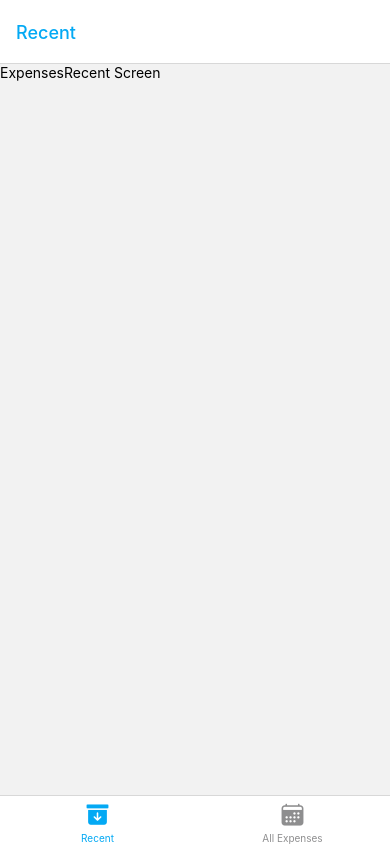
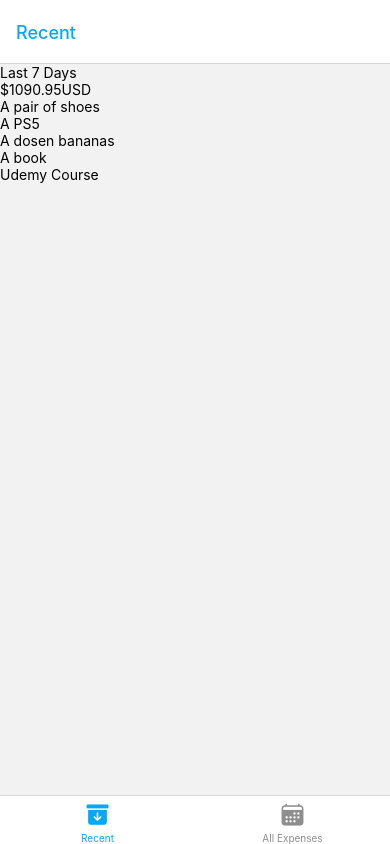
Before and after one commit to officialabdulrehman/react-vative-max-expense-tracker, a React Native app: screen / in a window 390 px wide. Built offline with nearby package versions, Linux system fonts and the light colour scheme.

Commit message:
feat: added some logics to components with some dummy data | app shaping up, let's style these components next

```diff
--- a/src/components/ExpensesList/ExpensesList.tsx
+++ b/src/components/ExpensesList/ExpensesList.tsx
@@ -1,13 +1,23 @@
-import { FlatList } from "react-native";
+import { FlatList, Text } from "react-native";
 
-type Props = {};
+type Props = {
+  expenses: {
+    id: string;
+    amount: number;
+  }[];
+};
+
+const render = (item: any) => {
+  return <Text>{item.description}</Text>;
+};
 
 export const ExpensesList = (props: Props) => {
+  const { expenses } = props;
   return (
     <FlatList
-      data={[]}
-      renderItem={(itemData) => <></>}
-      keyExtractor={(item) => item}
+      data={expenses}
+      renderItem={({ item }) => render(item)}
+      keyExtractor={(item) => item.id}
     />
   );
 };
--- a/src/components/ExpensesOutput/ExpensesOutput.tsx
+++ b/src/components/ExpensesOutput/ExpensesOutput.tsx
@@ -2,13 +2,50 @@ import { View } from "react-native";
 import { ExpensesList } from "../ExpensesList/ExpensesList";
 import { ExpensesSummary } from "../ExpensesSummary/ExpensesSummary";
 
-type Props = {};
+type Props = {
+  expenses: unknown;
+  period: string;
+};
+
+const DUMMY_EXPENSES = [
+  {
+    id: "e1",
+    description: "A pair of shoes",
+    amount: 59.99,
+    date: new Date("2021-12-19"),
+  },
+  {
+    id: "e2",
+    description: "A PS5",
+    amount: 999.99,
+    date: new Date("2022-01-05"),
+  },
+  {
+    id: "e3",
+    description: "A dosen bananas",
+    amount: 1.99,
+    date: new Date("2021-12-01"),
+  },
+  {
+    id: "e4",
+    description: "A book",
+    amount: 9.99,
+    date: new Date("2022-02-19"),
+  },
+  {
+    id: "e5",
+    description: "Udemy Course",
+    amount: 18.99,
+    date: new Date("2022-02-18"),
+  },
+];
 
 export const ExpensesOutput = (props: Props) => {
+  const { expenses, period } = props;
   return (
     <View>
-      <ExpensesSummary />
-      <ExpensesList />
+      <ExpensesSummary period={period} expenses={DUMMY_EXPENSES} />
+      <ExpensesList expenses={DUMMY_EXPENSES} />
     </View>
   );
 };
--- a/src/components/ExpensesSummary/ExpensesSummary.styles..ts
+++ b/src/components/ExpensesSummary/ExpensesSummary.styles..ts
@@ -1,5 +1,7 @@
 import { DynamicStyleSheet } from "../../styles/Dynamic.StyleSheet";
 
 export const styles = DynamicStyleSheet.create({
+  container: {
 
+  }
 })
--- a/src/components/ExpensesSummary/ExpensesSummary.tsx
+++ b/src/components/ExpensesSummary/ExpensesSummary.tsx
@@ -1,12 +1,20 @@
 import { Text, View } from "react-native";
+import { styles } from "./ExpensesSummary.styles.";
 
-type Props = {};
+type Props = {
+  expenses: { amount: number }[];
+  period: string;
+};
 
 export const ExpensesSummary = (props: Props) => {
+  const { expenses, period } = props;
+  const sum = expenses.reduce((sum: number, expense) => {
+    return sum + expense.amount;
+  }, 0);
   return (
-    <View>
-      <Text>Last 3 Days</Text>
-      <Text>$132.00USD</Text>
+    <View style={styles.container}>
+      <Text>{period}</Text>
+      <Text>${sum.toFixed(2)}USD</Text>
     </View>
   );
 };
--- a/src/screens/ExpensesAll/ExpensesAll.screen.tsx
+++ b/src/screens/ExpensesAll/ExpensesAll.screen.tsx
@@ -1,11 +1,7 @@
-import { Text, View } from "react-native";
+import { ExpensesOutput } from "../../components/ExpensesOutput/ExpensesOutput";
 
 type Props = {};
 
 export const ExpensesAll = (props: Props) => {
-  return (
-    <View>
-      <Text>ExpensesAll Screen</Text>
-    </View>
-  );
+  return <ExpensesOutput expenses={""} period="All Time" />;
 };
--- a/src/screens/ExpensesRecent/ExpensesRecent.screen.tsx
+++ b/src/screens/ExpensesRecent/ExpensesRecent.screen.tsx
@@ -1,11 +1,7 @@
-import { Text, View } from "react-native";
+import { ExpensesOutput } from "../../components/ExpensesOutput/ExpensesOutput";
 
 type Props = {};
 
 export const ExpensesRecent = (props: Props) => {
-  return (
-    <View>
-      <Text>ExpensesRecent Screen</Text>
-    </View>
-  );
+  return <ExpensesOutput expenses={""} period="Last 7 Days" />;
 };
```
